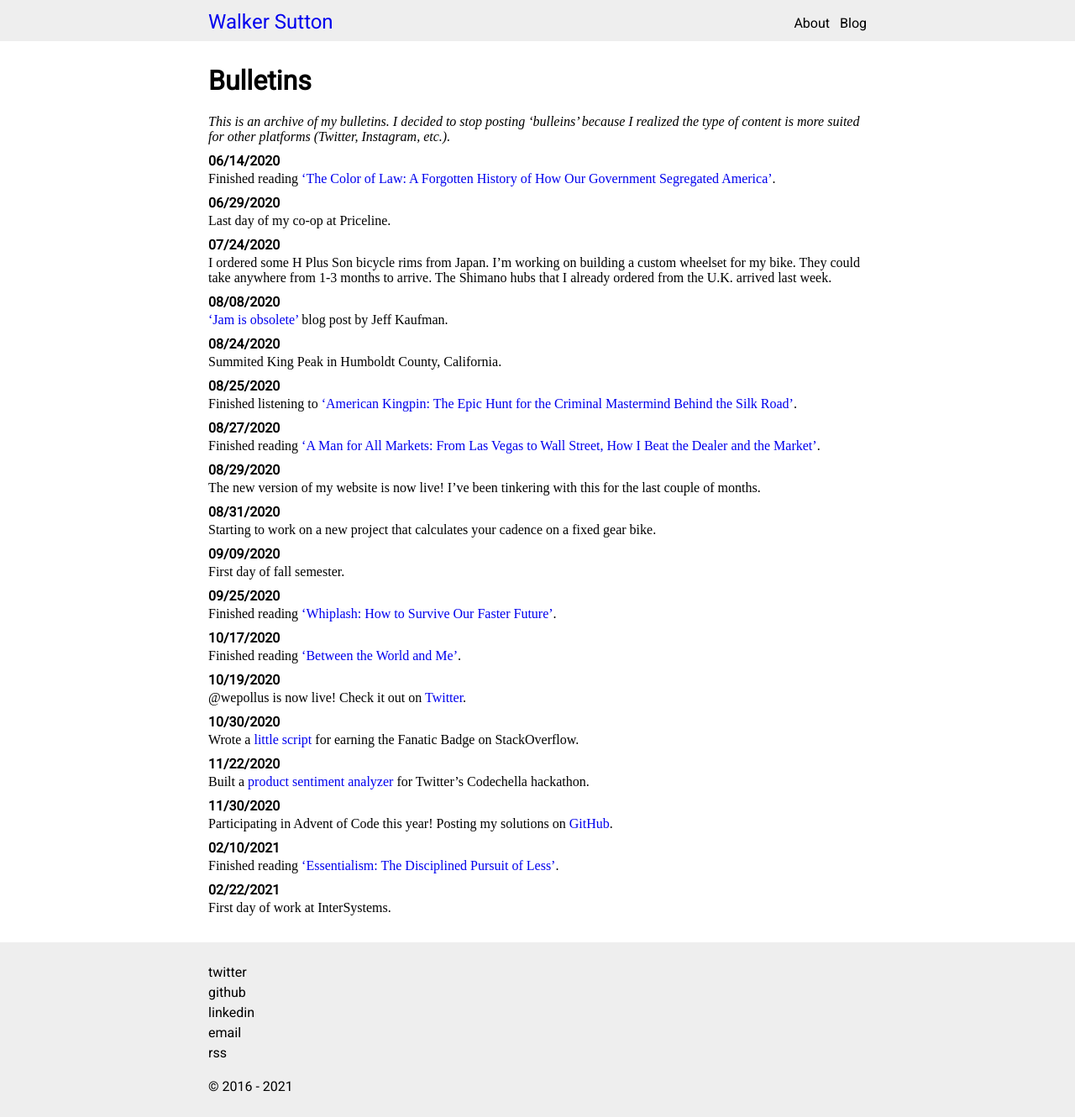
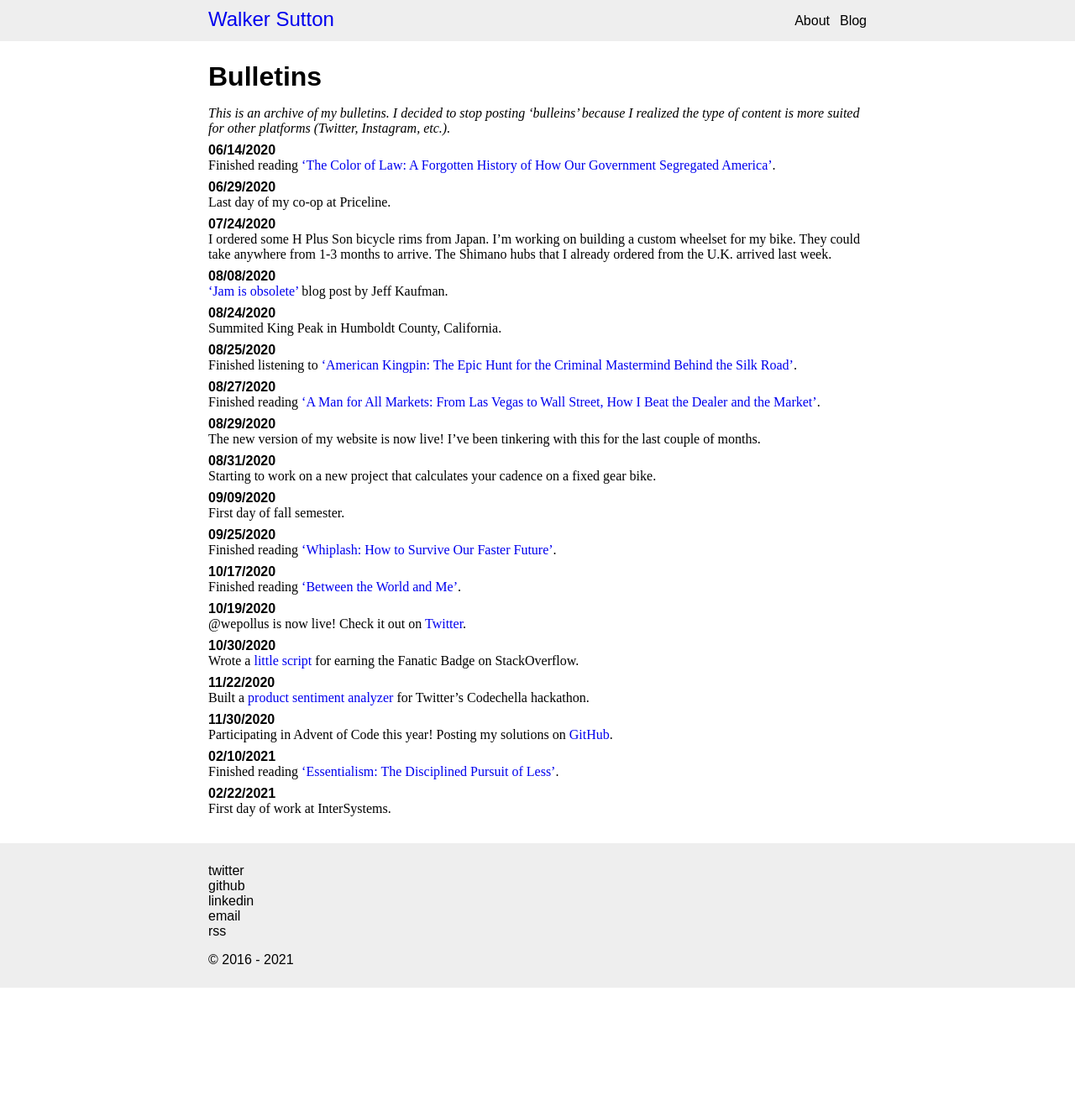
Before and after one commit to walkersutton/walkersutton.github.io, a Jekyll site: the page built from bulletins.md, in a window 1280 px wide. Shown: the whole page at 84% size. Built offline with Jekyll 4.4.1, drawn with Linux system fonts in a browser that asks for light colours; some web fonts are replaced; after the commit the page ends 1176 px from its top, so only the background shows below that.

Commit message:
remove googleFonts fonts and add favicon

```diff
--- a/_includes/head.html
+++ b/_includes/head.html
@@ -2,10 +2,13 @@
   <meta charset="utf-8">
   <meta http-equiv="X-UA-Compatible" content="IE=edge">
   <meta name="viewport" content="width=device-width, initial-scale=1">
-  <link href="https://fonts.googleapis.com/css2?family=Heebo" rel="stylesheet">
-  <link href="https://fonts.googleapis.com/css2?family=STIX+Two+Math&display=swap" rel="stylesheet">
+
   {%- seo -%}
   <script data-goatcounter="https://walker.goatcounter.com/count" async src="//gc.zgo.at/count.js"></script>
   <link rel="stylesheet" href="{{ '/assets/main.css' | relative_url }}">
   {%- feed_meta -%}
+  <link rel="apple-touch-icon" sizes="180x180" href="/assets/favicon/apple-touch-icon.png">
+  <link rel="icon" type="image/png" sizes="32x32" href="/assets/favicon/favicon-32x32.png">
+  <link rel="icon" type="image/png" sizes="16x16" href="/assets/favicon/favicon-16x16.png">
+  <link rel="manifest" href="/assets/favicon/site.webmanifest">
 </head>
```
